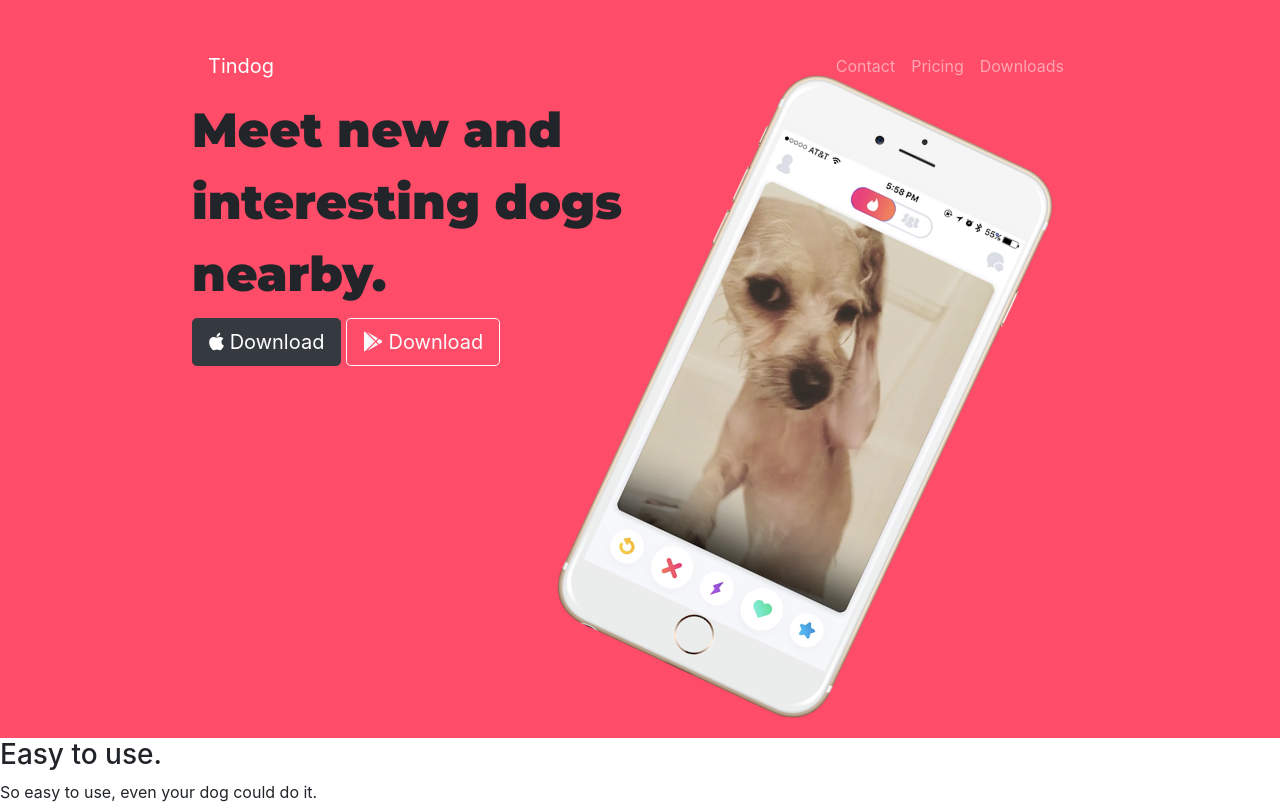
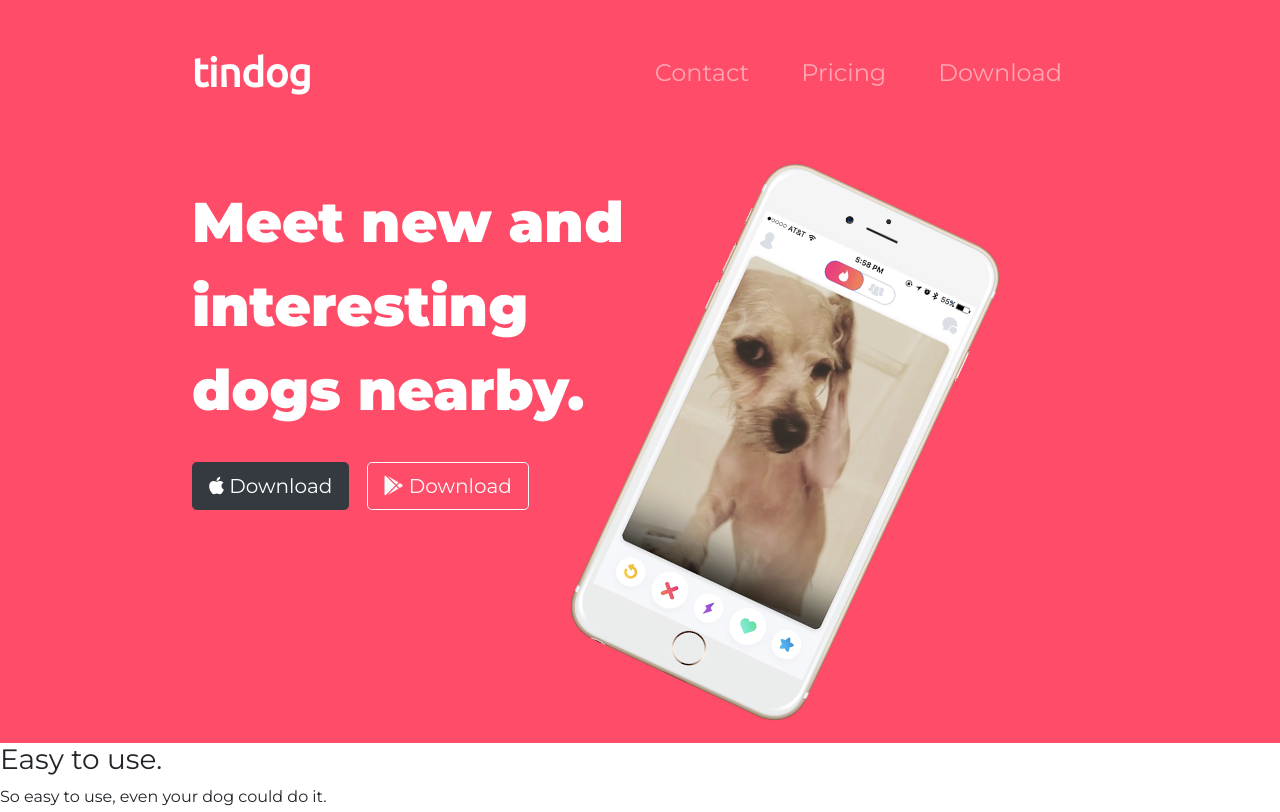
Before and after one commit to WolverineXR/Tindog, a plain HTML site: page index.html in a window 1280 px wide. Shown: the top 812 px of the page. Drawn offline with nearby package versions, Linux system fonts and the light colour scheme.

Commit message:
Styled header section

```diff
--- a/css/styles.css
+++ b/css/styles.css
@@ -1,15 +1,52 @@
+body{
+        font-family: 'Montserrat';
+
+}
 #title{
     background-color: #ff4c68;
+    color: #FFFFFF;
+
 }
 .container-fluid{
     padding: 3% 15%;
 }
 h1{
     font-family: 'Montserrat';
-    font-size: 3rem;
+    font-weight: 900;
+    font-size: 3.5rem;
     line-height: 1.5;
 }
-.iphone{
-    width: 300px;
+
+/*Navigation Bar*/
+
+.navbar{
+    padding: 0 0  4.5rem 0;
+}
+
+.navbar-brand{
+    font-family: 'Ubuntu';
+    font-size: 2.5rem;
+    font-weight: bold;
+
+}
+.nav-item{
+    padding: 0 18px;
+}
+.nav-link{
+    font-size: 1.5rem;
+}
+
+
+/*download button*/
+
+.download-button{
+    margin: 5% 3% 5% 0;
+}
+
+
+/*title-image*/
+
+.title-image{
+    width: 60%;
     transform: rotate(25deg);
 }
--- a/index.html
+++ b/index.html
@@ -4,7 +4,7 @@
 <head>
     <meta charset="utf-8">
     <title>TinDog</title>
-    <link href="https://fonts.googleapis.com/css?family=Montserrat:900|Ubuntu&display=swap" rel="stylesheet">
+    <link href="https://fonts.googleapis.com/css?family=Montserrat:400,900|Ubuntu&display=swap" rel="stylesheet">
     <script src="https://kit.fontawesome.com/7c032dc78f.js"></script>
     <link rel="stylesheet" href="https://stackpath.bootstrapcdn.com/bootstrap/4.3.1/css/bootstrap.min.css" integrity="sha384-ggOyR0iXCbMQv3Xipma34MD+dH/1fQ784/j6cY/iJTQUOhcWr7x9JvoRxT2MZw1T" crossorigin="anonymous">
     <script src="https://code.jquery.com/jquery-3.3.1.slim.min.js" integrity="sha384-q8i/X+965DzO0rT7abK41JStQIAqVgRVzpbzo5smXKp4YfRvH+8abtTE1Pi6jizo" crossorigin="anonymous"></script>
@@ -20,8 +20,10 @@
 
         <div class="container-fluid">
 
+<!--            navbar-->
+
             <nav class="navbar navbar-expand-lg navbar-dark">
-                <a class="navbar-brand" href="#">Tindog</a>
+                <a class="navbar-brand" href="#">tindog</a>
                 <button class="navbar-toggler" type="button" data-toggle="collapse" data-target="#navbarSupportedContent" aria-controls="navbarSupportedContent" aria-expanded="false" aria-label="Toggle navigation">
                     <span class="navbar-toggler-icon"></span>
                 </button>
@@ -34,21 +36,23 @@
                             <a class="nav-link" href="#">Pricing</a>
                         </li>
                         <li class="nav-item">
-                            <a class="nav-link" href="#">Downloads</a>
+                            <a class="nav-link" href="#">Download</a>
                         </li>
                     </ul>
 
                 </div>
             </nav>
 
+<!--            title-->
+
             <div class="row">
                 <div class="col-lg-6">
                     <h1>Meet new and interesting dogs nearby.</h1>
-                    <button type="button" class="btn btn-lg btn-dark"><i class="fab fa-apple"></i> Download</button>
-                    <button type="button" class="btn btn-lg btn-outline-light"><i class="fab fa-google-play"></i> Download</button>
+                    <button type="button" class="btn btn-lg btn-dark download-button"><i class="fab fa-apple"></i> Download</button>
+                    <button type="button" class="btn btn-lg btn-outline-light download-button"><i class="fab fa-google-play"></i> Download</button>
                 </div>
                 <div class="col-lg-6">
-                    <img class="iphone" src="images/iphone6.png" alt="iphone-mockup">
+                    <img class="title-image" src="images/iphone6.png" alt="iphone-mockup">
                 </div>
             </div>
 
```
